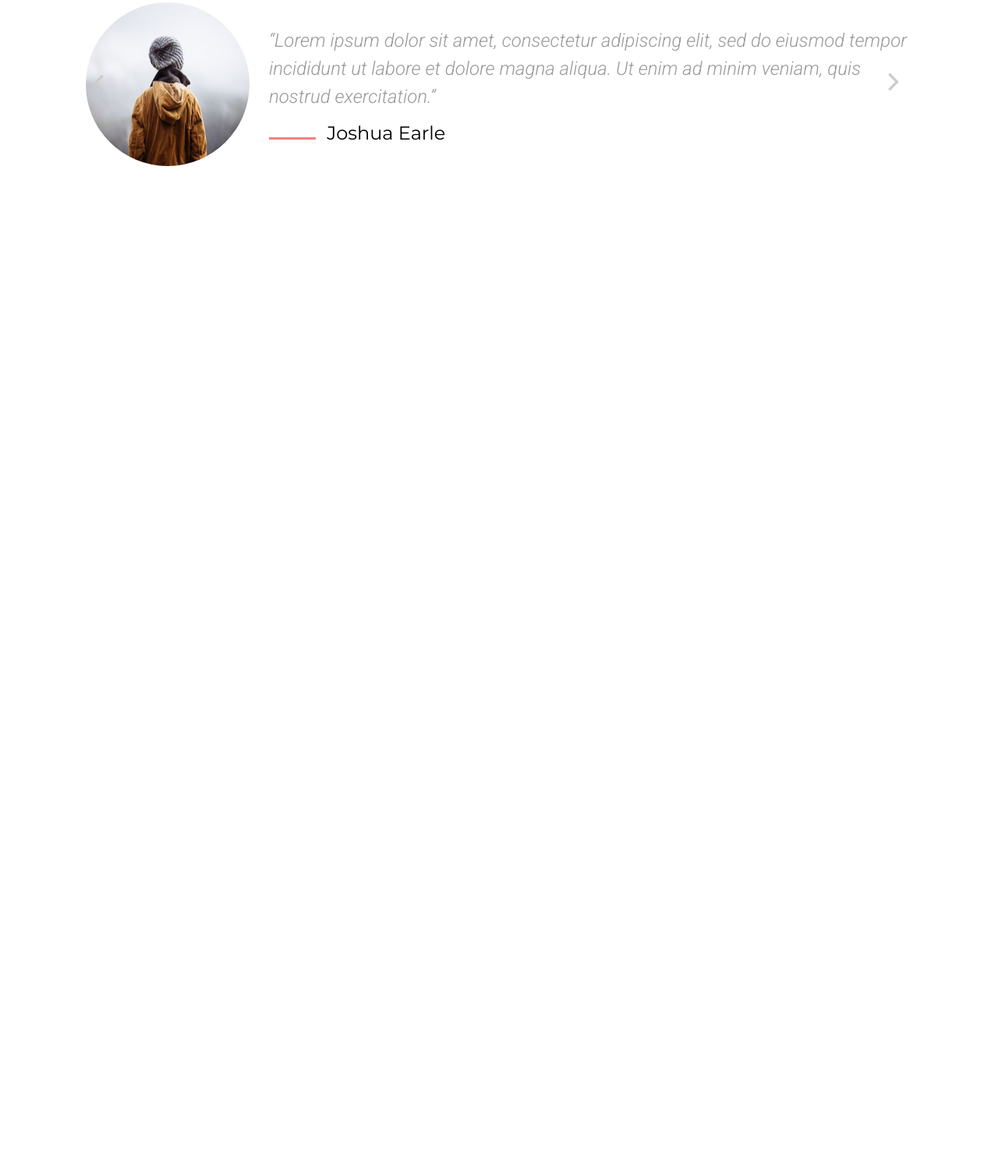
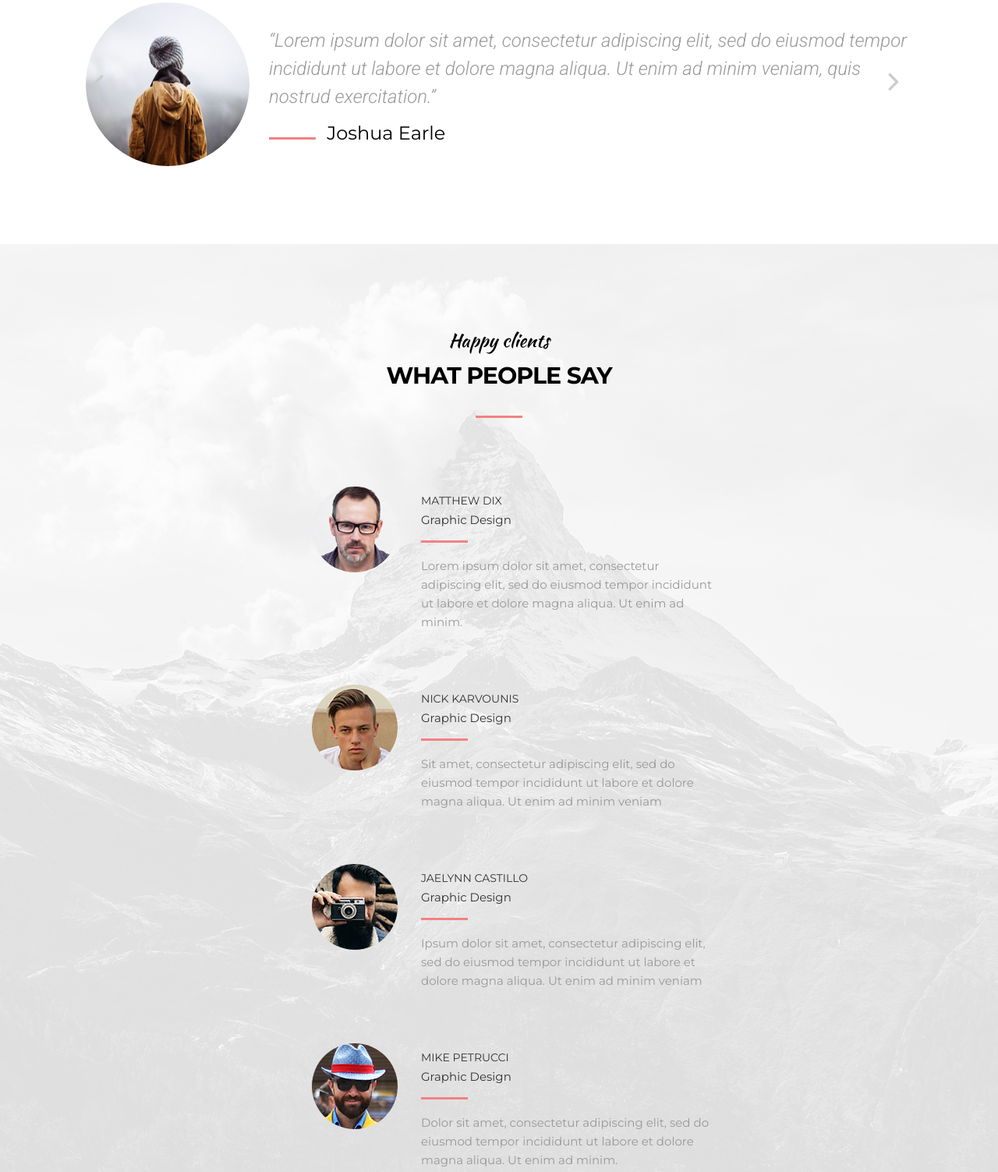
Before and after one commit to AndreyDorodnev/MoGo-site-template, a website: page index.html in a window 1280 px wide. Shown: the part 6987-8490 px from the top of the page at 78% size. Before the commit the page ends 7300 px from the top, so only its background shows below. Drawn offline with nearby package versions, Linux system fonts and the light colour scheme; files that its build step writes are made by us from their sources; files whose address does not match are found by name.

Commit message:
clients section add

```diff
--- a/index.html
+++ b/index.html
@@ -497,6 +497,59 @@
                     </div>
                 </div>
             </section>
+            <section class="clients wrap">
+                    <div class="section-title">
+                        <span>Happy clients</span>
+                        <h2>what people say</h2>
+                        <span class="line"></span>
+                    </div>
+                    <div class="clients-box">
+                        <div class="client-review">
+                            <div class="image">
+                                <img src="./img/clients/image1.jpg" alt="client1">
+                            </div>
+                            <div class="info">
+                                <p class="name">Matthew Dix</p>
+                                <p class="desc">Graphic Design</p>
+                                <span class="line"></span>
+                                <p class="text">Lorem ipsum dolor sit amet, consectetur adipiscing elit, sed do eiusmod tempor incididunt ut labore et dolore magna aliqua. Ut enim ad minim.</p>
+                            </div>
+                        </div>
+                        <div class="client-review">
+                            <div class="image">
+                                <img src="./img/clients/image2.jpg" alt="client2">
+                            </div>
+                            <div class="info">
+                                <p class="name">Nick Karvounis</p>
+                                <p class="desc">Graphic Design</p>
+                                <span class="line"></span>
+                                <p class="text">Sit amet, consectetur adipiscing elit, sed do eiusmod tempor incididunt ut labore et dolore magna aliqua. Ut enim ad minim veniam</p>
+                            </div>
+                        </div>
+                        <div class="client-review">
+                            <div class="image">
+                                <img src="./img/clients/image3.jpg" alt="client3">
+                            </div>
+                            <div class="info">
+                                <p class="name">Jaelynn Castillo </p>
+                                <p class="desc">Graphic Design</p>
+                                <span class="line"></span>
+                                <p class="text">Ipsum dolor sit amet, consectetur adipiscing elit, sed do eiusmod tempor incididunt ut labore et dolore magna aliqua. Ut enim ad minim veniam</p>
+                            </div>
+                        </div>
+                        <div class="client-review">
+                            <div class="image">
+                                <img src="./img/clients/image4.jpg" alt="client4">
+                            </div>
+                            <div class="info">
+                                <p class="name">Mike Petrucci</p>
+                                <p class="desc">Graphic Design</p>
+                                <span class="line"></span>
+                                <p class="text">Dolor sit amet, consectetur adipiscing elit, sed do eiusmod tempor incididunt ut labore et dolore magna aliqua. Ut enim ad minim.</p>
+                            </div>
+                        </div>
+                    </div>
+                </section>
         </div>
     </body>
 </html>
--- /dev/null
+++ b/scss/blocks/clients.scss
@@ -0,0 +1,95 @@
+.clients{
+    padding-top: 112px;
+    padding-bottom: 60px;
+    position: relative;
+    background: url('../../img/clients/clients-bg.jpg') top center no-repeat;
+    &::after{
+        content: "";
+        background-color: rgba($color: $white, $alpha: 0.85);
+        display: block;
+        position: absolute;
+        z-index: 1;
+        width: 100%;
+        height: 100%;
+        left: 0;
+        top: 0;
+    }
+    .section-title{
+        position: relative;
+        z-index: 2;
+        @include section-title();
+        padding-bottom: 80px;
+    }
+    .clients-box{
+        position: relative;
+        z-index: 2;
+        display: flex;
+        align-items: center;
+        // justify-content: center;
+        flex-wrap: wrap;
+        .client-review{
+            box-sizing: border-box;
+            margin-bottom: 60px;
+            margin-left: 40px;
+            flex: 1 1 49%;
+            height: 100%;
+            max-width: 560px;
+            width: 100%;
+            display: flex;
+            // justify-content: center;
+            .image{
+                margin-top: 8px;
+                position: relative;
+                overflow: hidden;
+                max-width: 110px;
+                max-height: 110px;
+                width: 100%;
+                border-radius: 50%;
+                img{
+                    display: block;
+                    position: relative;
+                }
+            }
+            @each $right in $clients-photo-right {
+                $i: index($list: $clients-photo-right, $value: $right);
+                &:nth-child(#{$i}){
+                    .image{
+                        img{
+                            right: $right;
+                            bottom: nth($list: $clients-photo-top, $n: $i);
+                        }
+                    }
+                }
+            }
+            .info{
+                padding-top: 19px;
+                margin-left: 30px;
+                max-width: 390px;
+                width: 100%;
+                .name {
+                    color: $dark-grey;
+                    font-size: 14px;
+                    text-transform: uppercase;
+                    padding-bottom: 6px;
+                    font-weight: 400;
+                }
+                .desc{
+                    color: $dark-grey;
+                    font-size: 15px;
+                    line-height: 24px;
+                    padding-bottom: 4px;
+                }
+                .line{
+                    display: inline-block;
+                    @include line(60px,3px,$pink);
+                }
+                .text{
+                    padding-top: 15px;
+                    color: $grey;
+                    font-size: 15px;
+                    line-height: 24px;
+                }
+            }
+        }
+    }
+}
--- a/scss/style.scss
+++ b/scss/style.scss
@@ -19,3 +19,4 @@
 @import './blocks/logoBanner';
 @import './blocks/works.scss';
 @import './blocks/review.scss';
+@import './blocks/clients';
--- a/scss/variables.scss
+++ b/scss/variables.scss
@@ -19,3 +19,6 @@ $work-image-color1: rgba(#f38181,0.9);
 $work-image-color2: rgba(#fce38a,0.9);
 
 $arrow-color: #cccccc;
+
+$clients-photo-right: 75% 66% 64% 96% ;
+$clients-photo-top: 10% 10% 10% 40% ;
```
Also changed, not shown: img/clients/clients-bg.jpg (added), img/clients/image1.jpg (added), img/clients/image2.jpg (added), img/clients/image3.jpg (added), img/clients/image4.jpg (added).
